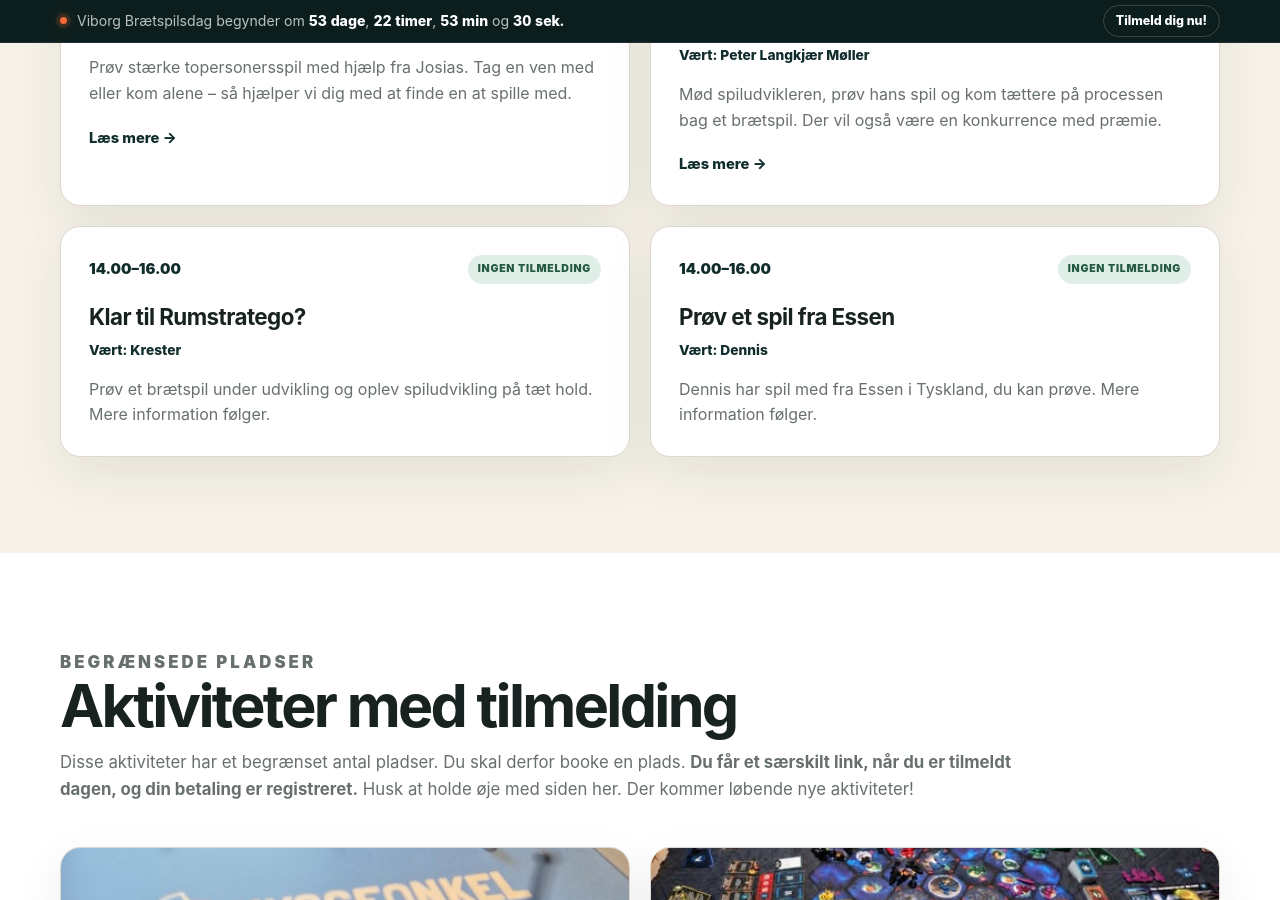
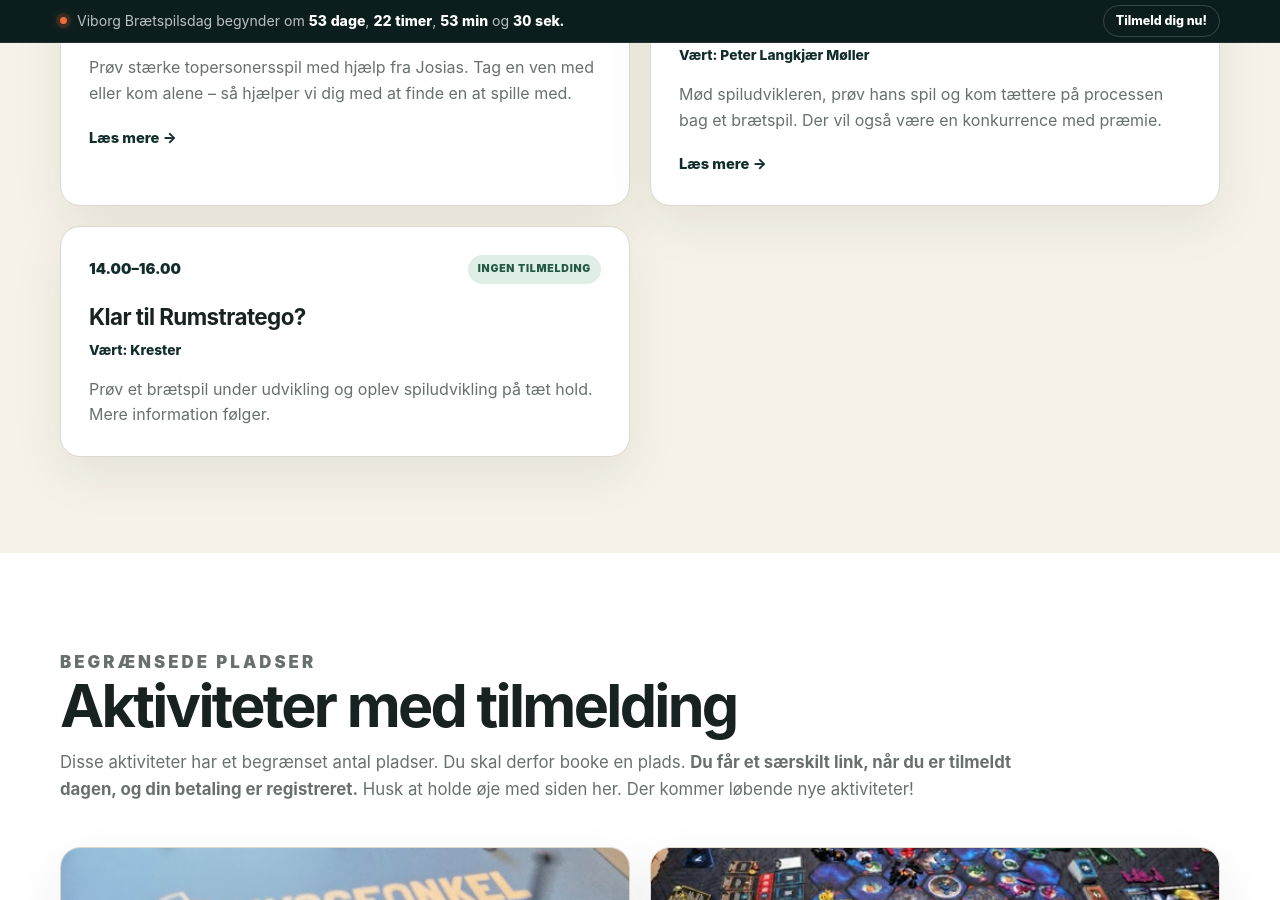
Before and after one commit to Andrejao/spilex, a Jekyll site: the page built from aktiviteter.html, in a window 1280 px wide and 900 px high, scrolled down 1342 px. Built offline with Jekyll 4.4.1, drawn with Linux system fonts in a browser that asks for light colours.

Commit message:
Update aabne_aktiviteter.yml

```diff
--- a/_data/aabne_aktiviteter.yml
+++ b/_data/aabne_aktiviteter.yml
@@ -34,8 +34,3 @@
   titel: "Klar til Rumstratego?"
   vaert: "Krester"
   beskrivelse: "Prøv et brætspil under udvikling og oplev spiludvikling på tæt hold. Mere information følger."
-
-- tid: "14.00–16.00"
-  titel: "Prøv et spil fra Essen"
-  vaert: "Dennis"
-  beskrivelse: "Dennis har spil med fra Essen i Tyskland, du kan prøve. Mere information følger."
```
